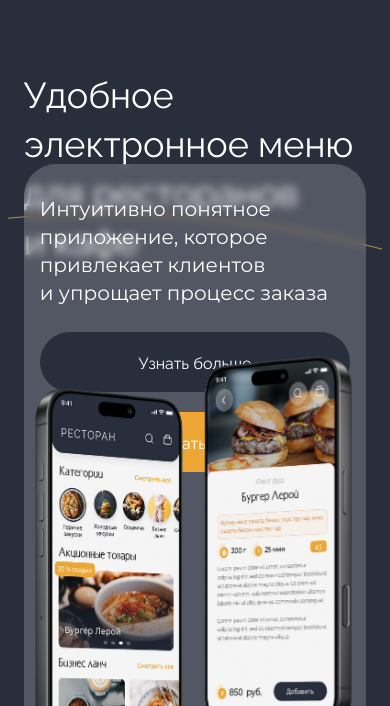
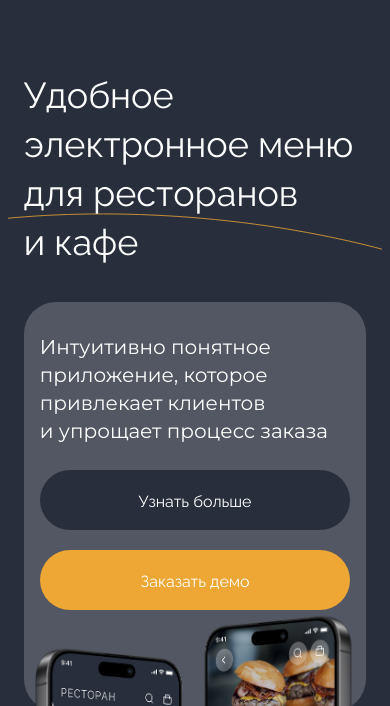
Before and after one commit to woophh/-, a website built with Vite: page index.html in a window 390 px wide. Shown: the part 138-844 px from the top of the page. Built offline with nearby package versions, Linux system fonts and the light colour scheme.

Commit message:
баннер

```diff
--- a/index.html
+++ b/index.html
@@ -25,12 +25,12 @@
             <div class="w-[16px] h-[2px] bg-black"></div>
           </button>
         </header>
-        <section class="w-[96%] max-w-[2300px] mx-auto relative max-h-[1167px] min-h-[1200px] lg:min-h-[800px] lg:max-h-[950px] xl:min-h-[995px] overflow-hidden xl:max-h-[1167px] px-4 lg:px-[42px] 2xl:min-h-[1000px] 2xl:max-h-[1500px] 2xl:px-[50px]">
+        <section class="w-[96%] max-w-[2300px] mx-auto relative min-h-[1200px] lg:min-h-[800px] lg:max-h-[950px] xl:min-h-[995px] overflow-hidden xl:max-h-[1167px] px-4 lg:px-[42px] 2xl:min-h-[1000px] 2xl:max-h-[1500px] 2xl:px-[50px]">
           <img src="/image/bg-line-1.svg" alt="Линия декоративная" aria-hidden="true" class="absolute top-[-3%] left-[-2%]
           z-3 h-[103%] min-w-[1523px]">
-          <div class="banner pt-[70px] items-center lg:items-baseline pb-[30px] lg:gap-x-7 lg:gap-y-[30px] grid lg:grid-cols-2 custom-grid-1 h-[calc(100vh-176px)] lg:max-h-[900px] xl:min-h-[945px] lg:justify-between">
+          <div class="banner pt-[70px] items-center row-start-1 row-end-2 lg:items-baseline pb-[30px] lg:gap-x-7 lg:gap-y-[30px] grid lg:grid-cols-2 custom-grid-1 h-[calc(100vh-176px)] lg:max-h-[900px] xl:min-h-[945px] lg:justify-between">
             <h1 class="relative z-5 text-[36px] leading-[49px] mb-[38px] lg:col-start-1 lg:col-end-3 lg:row-start-1 ld:row-end-2 lg:text-[48px] lg:leading-[56px] xl:text-[64px] xl:leading-[88px] 2xl:row-start-1 2xl:row-end-2 2xl:h-full 2xl:pb-[30px] 2xl:flex 2xl:items-end xl:pl-[88px] lg:w-full lg:max-w-[60%] 2xl:max-w-[85%] lg:mb-auto 2xl:col-auto">Удобное электронное меню для ресторанов и&nbsp;кафе</h1>
-            <div class="banner-block min-h-full flex gap-[25px] relative z-9 rounded-[32px] flex-col items-start row-start-2 row-end-4 col-start-1 col-end-2 pb-[370px] pt-[31px] px-[16px] 2xl:row-start-2 2xl:row-end-3 lg:col-start-1
+            <div class="banner-block min-h-full flex gap-[25px] relative z-9 rounded-[32px] flex-col items-start h-full row-start-2 row-end-4 col-start-1 col-end-2 pb-[370px] pt-[31px] px-[16px] 2xl:row-start-2 2xl:row-end-3 lg:col-start-1
             lg:col-end-3 lg:row-start-3 lg:row-end-4 lg:pb-[90px] lg:pt-[48px] lg:pl-[32px] lg:justify-around xl:pt-[75px] xl:pl-[88px] lg:pr-[55%] xl:pb-[50px] bg-white-0.2 lg:rounded-[50px] backdrop-blur-xs">
               <p class="text-[20px] leading-[28px] lg:text-[24px] lg:leading-[32px] xl:text-[32px] xl:leading-[40px] font-montserrat">Интуитивно понятное приложение,
                 которое привлекает клиентов и&nbsp;упрощает процесс заказа</p>
@@ -40,7 +40,7 @@
                 </div>
             </div>
             <img src="/image/app-1.png" alt="Демонстрация приложения"
-            class="mx-auto row-start-3 row-end-5 col-start-1 col-end-2 2xl:row-start-1 lg:row-start-2 lg:row-end-4 2xl:row-end-3 lg:col-start-2 lg:col-end-3 relative lg:bottom-[77px] z-10 sm:w-[607px] 2xl:h-[912px] 2xl:w-[759px]">
+            class="mx-auto row-start-3 row-end-5 col-start-1 col-end-2 2xl:row-start-1 lg:row-start-2 lg:row-end-4 2xl:row-end-3 lg:col-start-2 lg:col-end-3 relative bottom-[-110px] sm:bottom-[-10%] lg:bottom-[77px] z-10 sm:w-[607px] 2xl:h-[912px] 2xl:w-[759px]">
           </div>
         </section>
       </div>
--- a/src/CSS/style.css
+++ b/src/CSS/style.css
@@ -121,8 +121,8 @@
 }
 
 .custom-grid-1 {
-  grid-template-rows: auto auto 350px auto;
   grid-template-columns: auto;
+  grid-template-rows: repeat(5, auto);
 
   @media (width >= 64rem) {
     grid-template-rows: auto 20px 450px;
```
